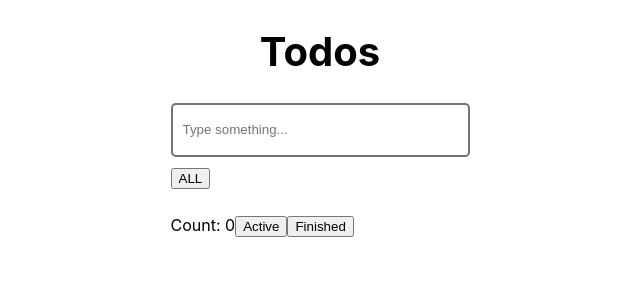
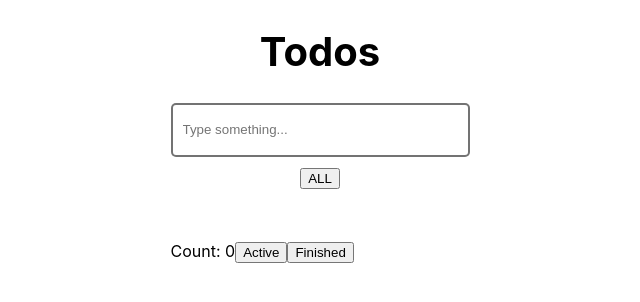
Before and after one commit to Full-Snack-Developer/Todo-P, a React (Create React App) app: page / in a window 1280 px wide. Shown: the top 302 px of the page, without its empty margins (320-960 px from the left). Built offline with nearby package versions, Linux system fonts and the light colour scheme.

Commit message:
Update panigation

```diff
--- /dev/null
+++ b/src/Css/Panigation.css
@@ -0,0 +1,29 @@
+.pagination {
+  display: flex;
+  justify-content: center;
+}
+
+.page-item {
+  margin: 0 5px;
+  list-style: none;
+  display: inline-block;
+}
+
+.page-link {
+  padding: 5px 10px;
+  border: 1px solid #ccc;
+  border-radius: 5px;
+  text-decoration: none;
+  color: #333;
+  transition: background-color 0.3s ease;
+}
+
+.page-link:hover {
+  background-color: #f0f0f0;
+}
+
+.page-item.active .page-link {
+  background-color: #007bff;
+  color: #fff;
+  border-color: #007bff;
+}
--- /dev/null
+++ b/src/Css/Todolist.css
@@ -0,0 +1,17 @@
+/* Style.css */
+.todolist-container {
+  display: flex;
+  flex-direction: column;
+  align-items: center;
+}
+
+.item-container {
+  display: flex;
+  flex-direction: column;
+  align-items: center;
+  gap: 10px; /* Khoảng cách giữa các mục */
+}
+
+.button-container {
+  margin-bottom: 10px; /* Khoảng cách giữa button và danh sách mục */
+}
--- /dev/null
+++ b/src/component/Panigation.js
@@ -0,0 +1,35 @@
+import React from "react";
+import "../Css/Panigation.css";
+
+class Panigation extends React.Component {
+  render() {
+    const { currentPage, totalPages, handlePageChange } = this.props;
+
+    return (
+      <nav>
+        <ul className="pagination">
+          {Array.from({ length: totalPages }, (_, index) => index + 1).map(
+            (number) => (
+              <li
+                key={number}
+                className={
+                  currentPage === number ? "page-item active" : "page-item"
+                }
+              >
+                <a
+                  onClick={() => handlePageChange(number)}
+                  href="#"
+                  className="page-link"
+                >
+                  {number}
+                </a>
+              </li>
+            )
+          )}
+        </ul>
+      </nav>
+    );
+  }
+}
+
+export default Panigation;
--- a/src/component/Todo.js
+++ b/src/component/Todo.js
@@ -3,6 +3,7 @@ import Todolist from "./Todolist";
 import Input from "./Input";
 import Footer from "./footer";
 //
+import Pagination from "./Panigation";
 export const FILTER = {
   ALL: "ALL",
   DOING: "DOING",
@@ -30,8 +31,6 @@ class Todo extends React.Component {
     this.state = {
       itemList: [],
       filter: "",
-      currentPage: 1,
-      pageSize: 4,
     };
   }
 
--- a/src/component/Todolist.js
+++ b/src/component/Todolist.js
@@ -1,60 +1,68 @@
 import React from "react";
-
-//
-import "../component/Item.js";
 import Item from "../component/Item.js";
+import Panigation from "./Panigation";
 import { FILTER } from "./Todo.js";
-
-const myStyle = {
-  gap: "5px",
-};
+import "../Css/Todolist.css";
 
 class Todolist extends React.Component {
   constructor(props) {
     super(props);
     this.state = {
-      // list: this.props.itemList,
+      currentPage: 1,
+      pageSize: 5,
     };
   }
 
   handleClickBtn = () => {
-    const { checkAll, itemList } = this.props;
+    const { checkAll } = this.props;
     checkAll();
-    console.log(itemList);
+  };
+
+  handlePageChange = (pageNumber) => {
+    this.setState({ currentPage: pageNumber });
   };
 
   render() {
     const { itemList, deleteItem, checkedItem, editItem, filter } = this.props;
+    const { currentPage, pageSize } = this.state;
 
     let filterItem = itemList;
     if (filter === FILTER.DOING) {
-      console.log("doing");
       filterItem = itemList.filter((item) => !item.check);
-      console.log(itemList);
     } else if (filter === FILTER.DONE) {
-      console.log("done");
       filterItem = itemList.filter((item) => item.check);
-      console.log(itemList);
     }
+
+    const startIndex = Math.max((currentPage - 1) * pageSize, 0);
+    const endIndex = Math.min(startIndex + pageSize, filterItem.length);
+    const currentPageItems = filterItem.slice(startIndex, endIndex);
+
+    const totalPages = Math.ceil(filterItem.length / pageSize);
+
     return (
-      <div style={myStyle}>
-        <div>
+      <div className="todolist-container">
+        <div className="button-container">
           <button onClick={this.handleClickBtn}>ALL</button>
         </div>
-        {filterItem.map((item) => {
-          return (
+        <div className="item-container">
+          {currentPageItems.map((item) => (
             <Item
               key={item.id}
               item={item}
               deleteItem={deleteItem}
-              itemList={itemList}
               checkedItem={checkedItem}
               editItem={editItem}
             />
-          );
-        })}
+          ))}
+        </div>
+        <Panigation
+          currentPage={currentPage}
+          totalPages={totalPages}
+          handlePageChange={this.handlePageChange}
+        />
       </div>
     );
   }
 }
+
 export default Todolist;
--- a/src/component/footer.js
+++ b/src/component/footer.js
@@ -18,11 +18,11 @@ class Footer extends React.Component {
   render() {
     const { itemList } = this.props;
     return (
-      <p>
+      <div>
         Count: {itemList.length}
         <button onClick={() => this.handleBtn(FILTER.DOING)}>Active</button>
         <button onClick={() => this.handleBtn(FILTER.DONE)}>Finished</button>
-      </p>
+      </div>
     );
   }
 }
--- a/src/index.js
+++ b/src/index.js
@@ -7,11 +7,7 @@ import "./component/Todo";
 import Todo from "./component/Todo";
 
 const root = ReactDOM.createRoot(document.getElementById("root"));
-root.render(
-  <React.StrictMode>
-    <Todo />
-  </React.StrictMode>
-);
+root.render(<Todo />);
 
 // If you want to start measuring performance in your app, pass a function
 // to log results (for example: reportWebVitals(console.log))
```
